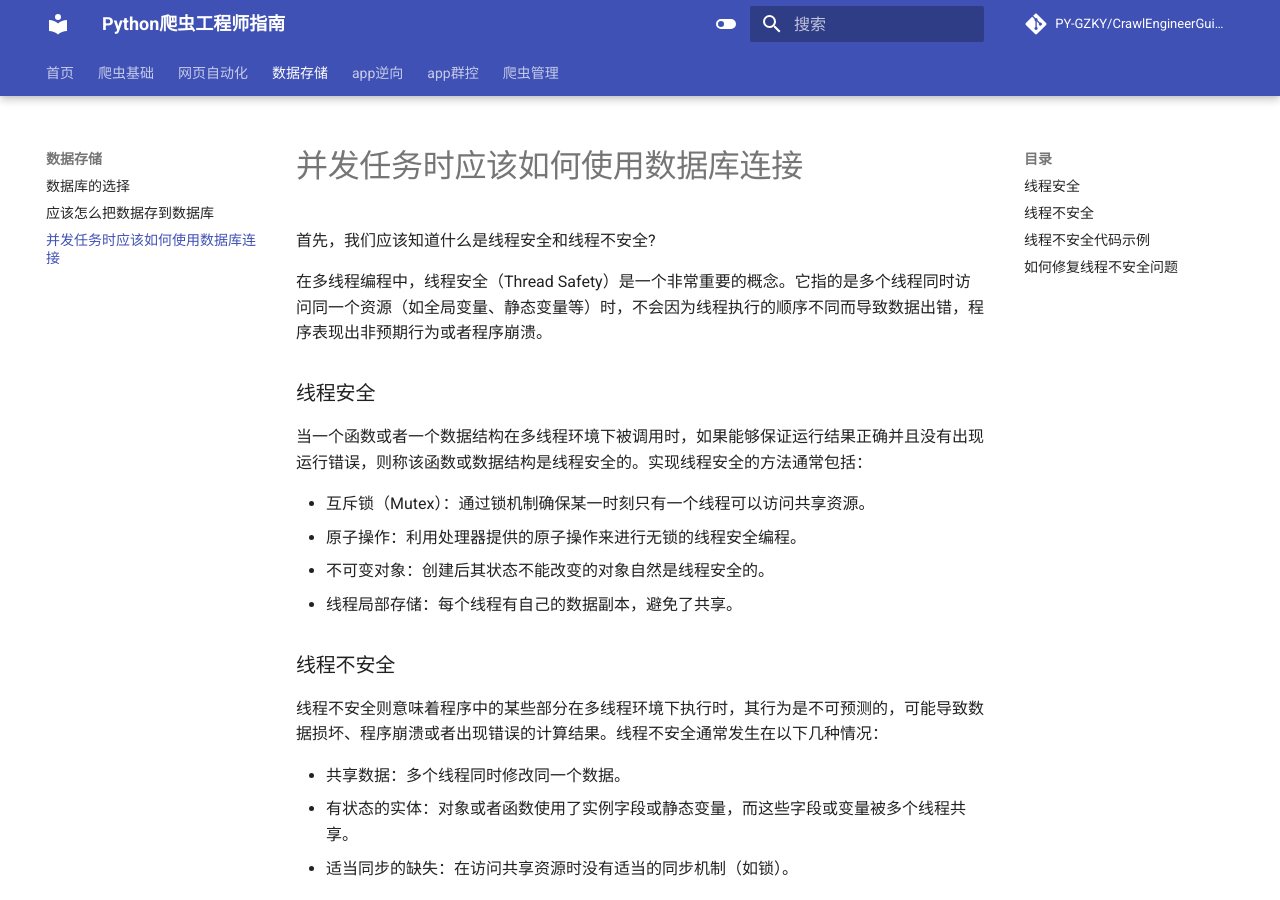
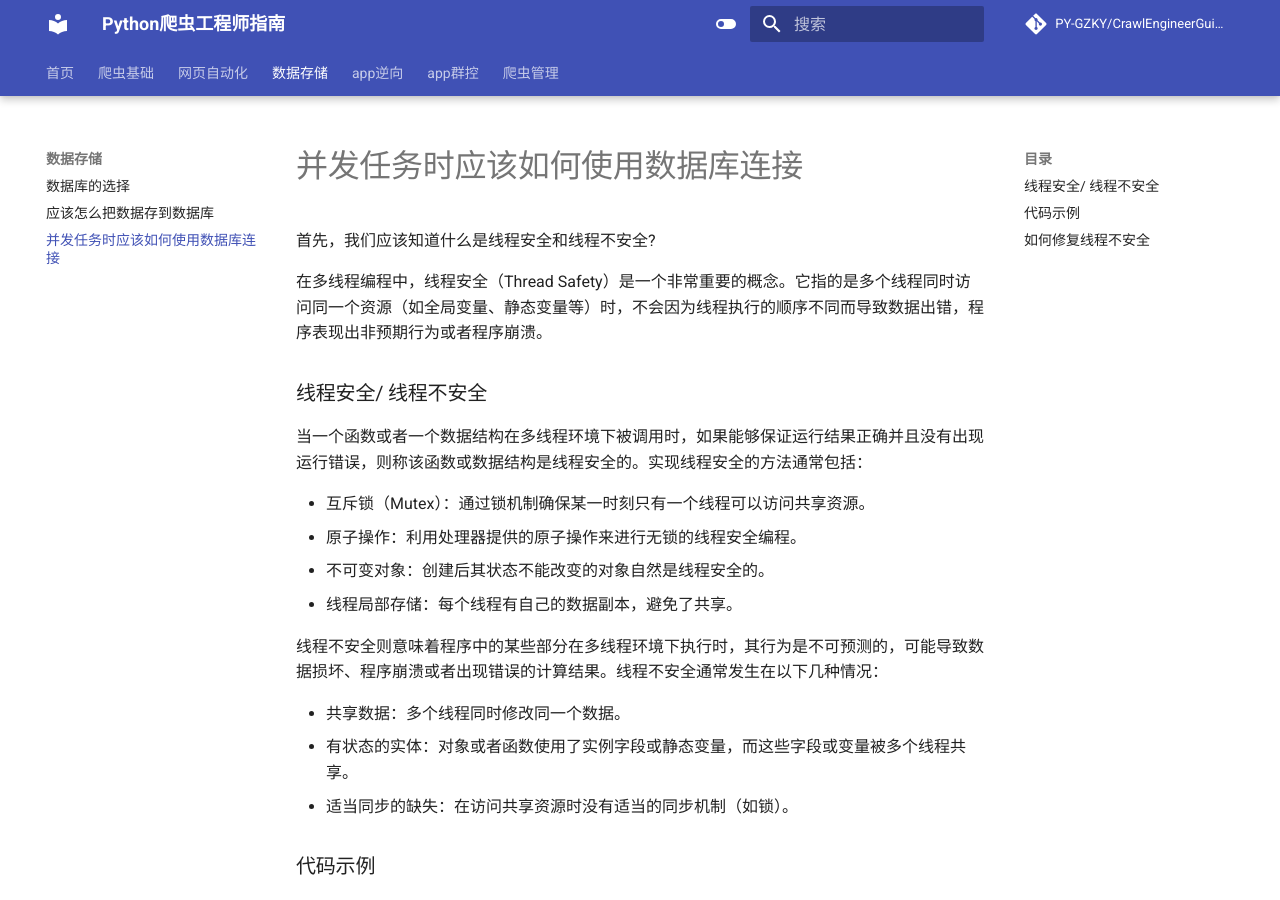
Before and after one commit to PY-GZKY/CrawlEngineerGuide, an MkDocs documentation site: the page built from docs/并发任务时应该如何使用数据库连接.md, in a window 1280 px wide and 900 px high. Built offline with MkDocs 1.6.1 and Material for MkDocs 9.7.7, drawn with Linux system fonts in a browser that asks for light colours; comment, search, counter and statistics services are not loaded; some of the changed text lies outside the part shown.

Commit message:
Update 并发任务时应该如何使用数据库连接.md

```diff
--- a/docs/并发任务时应该如何使用数据库连接.md
+++ b/docs/并发任务时应该如何使用数据库连接.md
@@ -11,15 +11,13 @@
 - 不可变对象：创建后其状态不能改变的对象自然是线程安全的。
 - 线程局部存储：每个线程有自己的数据副本，避免了共享。
 
-### 线程不安全
-
 线程不安全则意味着程序中的某些部分在多线程环境下执行时，其行为是不可预测的，可能导致数据损坏、程序崩溃或者出现错误的计算结果。线程不安全通常发生在以下几种情况：
 
 - 共享数据：多个线程同时修改同一个数据。
 - 有状态的实体：对象或者函数使用了实例字段或静态变量，而这些字段或变量被多个线程共享。
 - 适当同步的缺失：在访问共享资源时没有适当的同步机制（如锁）。
 
-### 线程不安全代码示例
+### 代码示例
 
 线程不安全的情况通常出现在多个线程共享同一个资源（如变量、数据结构、文件等）时，如果对这个资源的访问没有进行适当的同步控制，多个线程可能会同时读写该资源，导致数据不一致或程序崩溃。以下是一个示例，演示在没有线程安全机制保护下的线程不安全情况：
 
@@ -61,7 +59,7 @@
 数据不一致：最终的计数值可能小于预期的 `1000000`，因为多个线程可能在没有完成前一个更新操作时就开始了下一个更新操作。
 运行上述代码，结果可能会有所不同，但通常会小于 `1000000`
 
-### 如何修复线程不安全问题
+### 如何修复线程不安全
 
 - `threading.Lock()`，我们可以通过使用锁来修复上述线程不安全的问题。以下是修复后的版本：
 
```
Also changed, not shown: other parts of docs/并发任务时应该如何使用数据库连接.md (+1 -1 lines).
